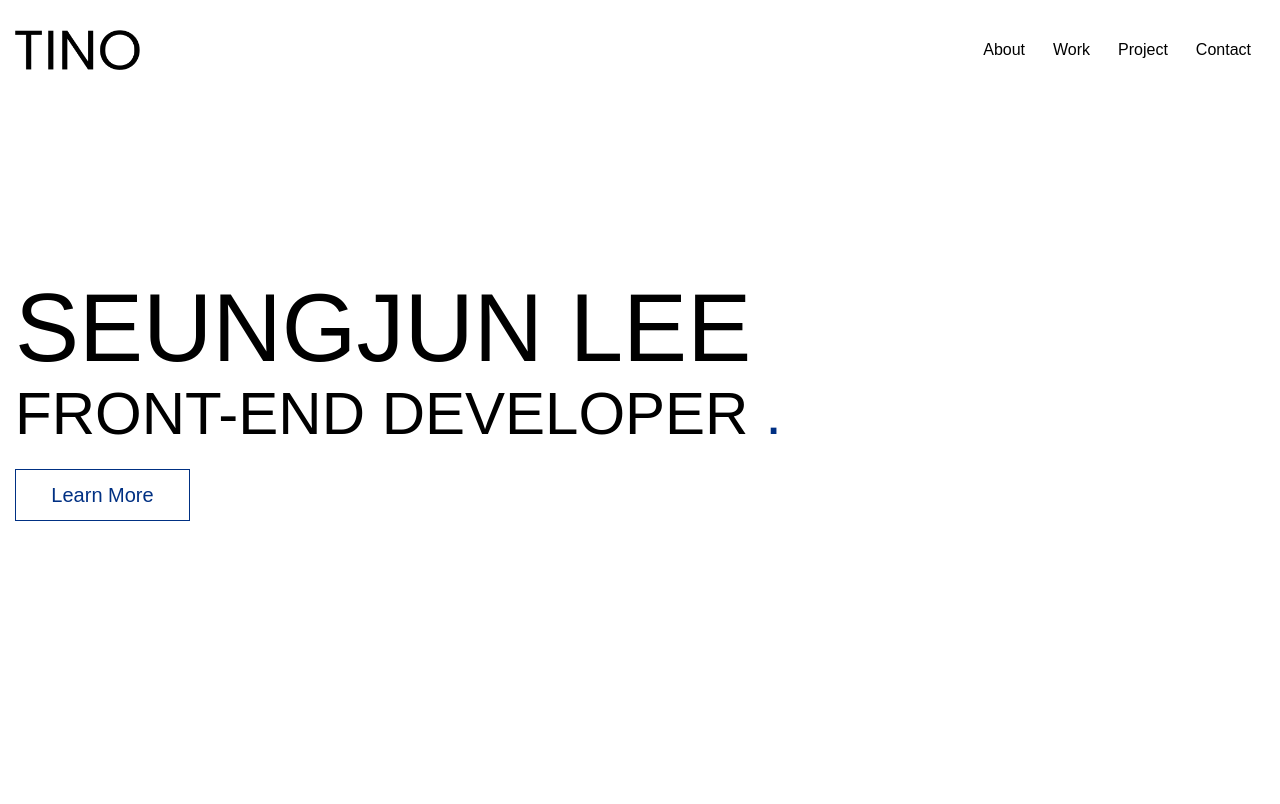
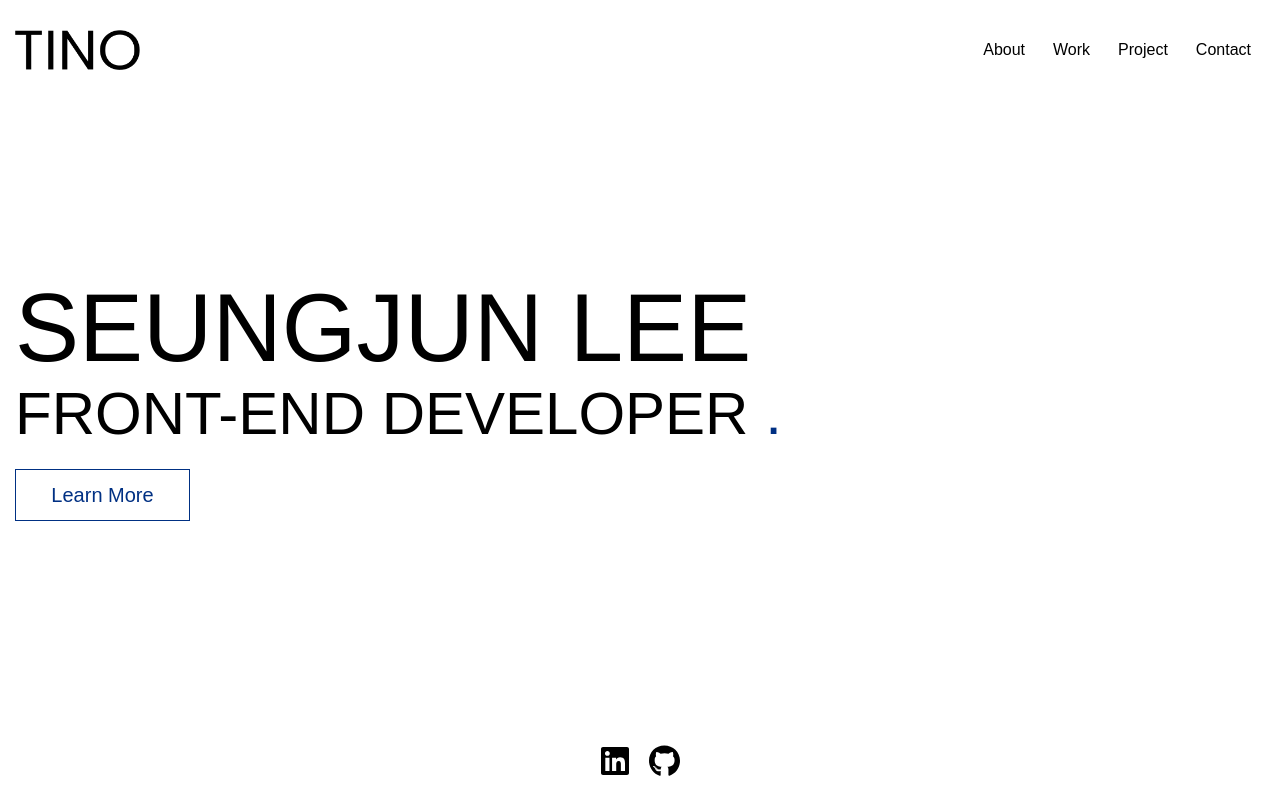
Before and after one commit to tinodevclumsy/portfolio, a Gatsby site: page / in a window 1280 px wide. Shown: the top 804 px of the page. Built offline with nearby package versions, Linux system fonts and the light colour scheme; Gatsby itself is replaced by a stand-in of ours.

Commit message:
install fontawesome

```diff
--- a/package.json
+++ b/package.json
@@ -14,6 +14,11 @@
     "test": "echo \"Write tests! -> https://gatsby.dev/unit-testing\" && exit 1"
   },
   "dependencies": {
+    "@fortawesome/fontawesome-svg-core": "^6.4.0",
+    "@fortawesome/free-brands-svg-icons": "^6.4.0",
+    "@fortawesome/free-regular-svg-icons": "^6.4.0",
+    "@fortawesome/free-solid-svg-icons": "^6.4.0",
+    "@fortawesome/react-fontawesome": "^0.2.0",
     "gatsby": "^4.24.4",
     "gatsby-plugin-fontawesome-css": "^1.2.0",
     "react": "^18.1.0",
--- a/src/components/SectionLanding.js
+++ b/src/components/SectionLanding.js
@@ -1,5 +1,12 @@
 import React from "react"
 import backgroundVideo from "../assets/videos/test.mp4"
+import { FontAwesomeIcon } from "@fortawesome/react-fontawesome"
+
+// import {
+//   faLinkedIn
+// } from '@fortawesome/free-brands-svg-icons'
+
+import { faLinkedin, faGithub } from "@fortawesome/free-brands-svg-icons"
 
 export default function Landing() {
   return (
@@ -10,9 +17,20 @@ export default function Landing() {
       <div className="container">
         <h1 className="header--title text-8xl">SEUNGJUN LEE</h1>
 
-        <h2 className="text-6xl pt-2">FRONT-END DEVELOPER <span className="primary-text">.</span></h2>
+        <h2 className="text-6xl pt-2">
+          FRONT-END DEVELOPER <span className="primary-text">.</span>
+        </h2>
 
         <a className="btn--tino">Learn More</a>
+      </div>
+
+      <div className="container--sns-top">
+        <a className="item--sns d-flex" href="#" target="_blank">
+          <FontAwesomeIcon icon={faLinkedin} size="2x" />
+        </a>
+        <a className="item--sns d-flex" href="#" target="_blank">
+          <FontAwesomeIcon icon={faGithub} size="2x" />
+        </a>
       </div>
     </div>
   )
--- a/src/styles/global.css
+++ b/src/styles/global.css
@@ -123,6 +123,22 @@ header {
   width: 100%;
 }
 
+/* landing */
+
+.container--sns-top {
+  position: absolute;
+  bottom: 0;
+  left: 0;
+  width: 100%;
+  padding: 20px 0;
+  display: flex;
+  justify-content: center;
+  align-items: center;
+}
+
+.item--sns {
+  margin: 0 10px;
+}
 /* about */
 
 .container--section-about {
```
Also changed, not shown: 1 other file.
